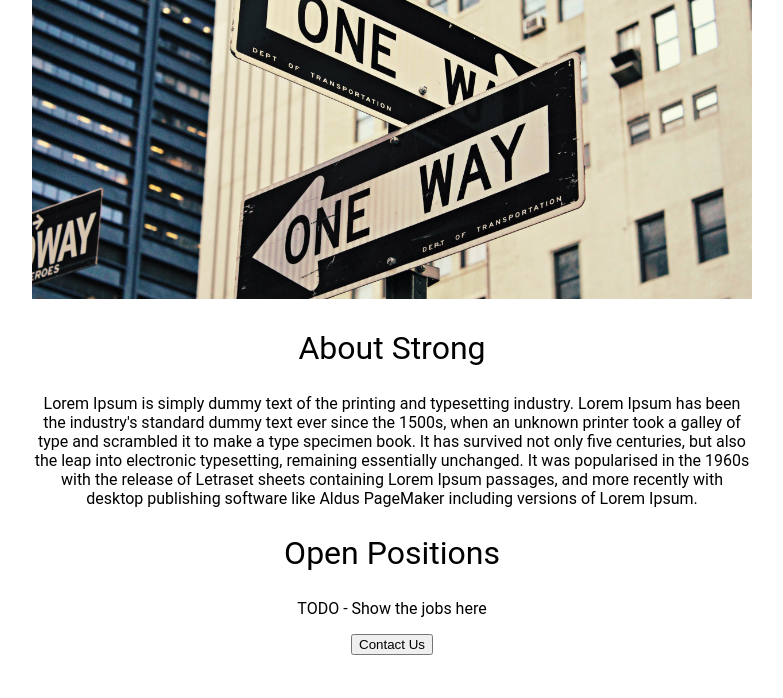
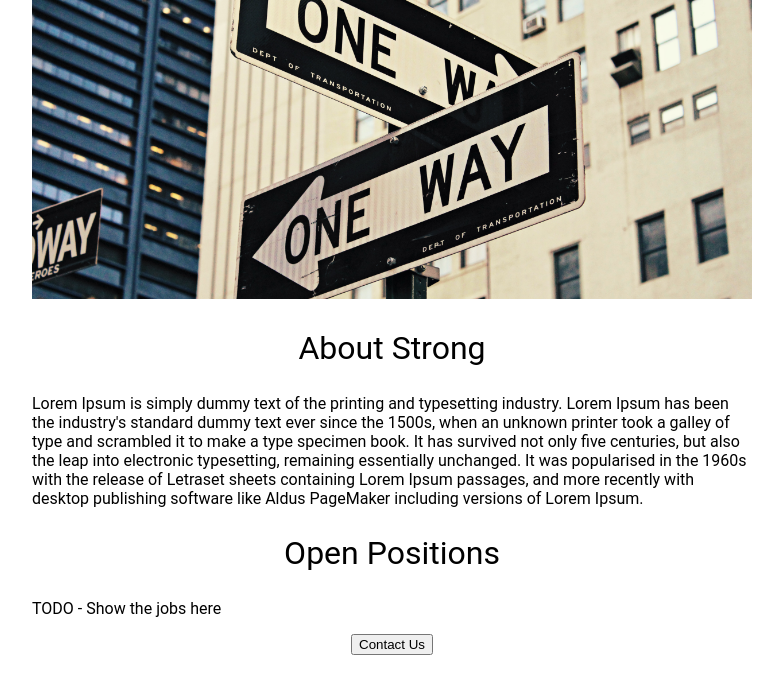
Before and after one commit to ngsitrong26/Strong-careers-website-v2, a Flask app: page / in a window 1280 px wide. Shown: the part 102-800 px from the top of the page, without its empty margins (248-1031 px from the left). Run offline with Flask 3, Linux system fonts and the light colour scheme.

Commit message:
added html and css

```diff
--- a/templates/home.html
+++ b/templates/home.html
@@ -27,9 +27,7 @@
 
       .bodytext{
         font-family: Roboto;
-        font-weight: normal;
         color:rdg(80,80,80);
-        text-align: center
       }
 
       #container{
```
